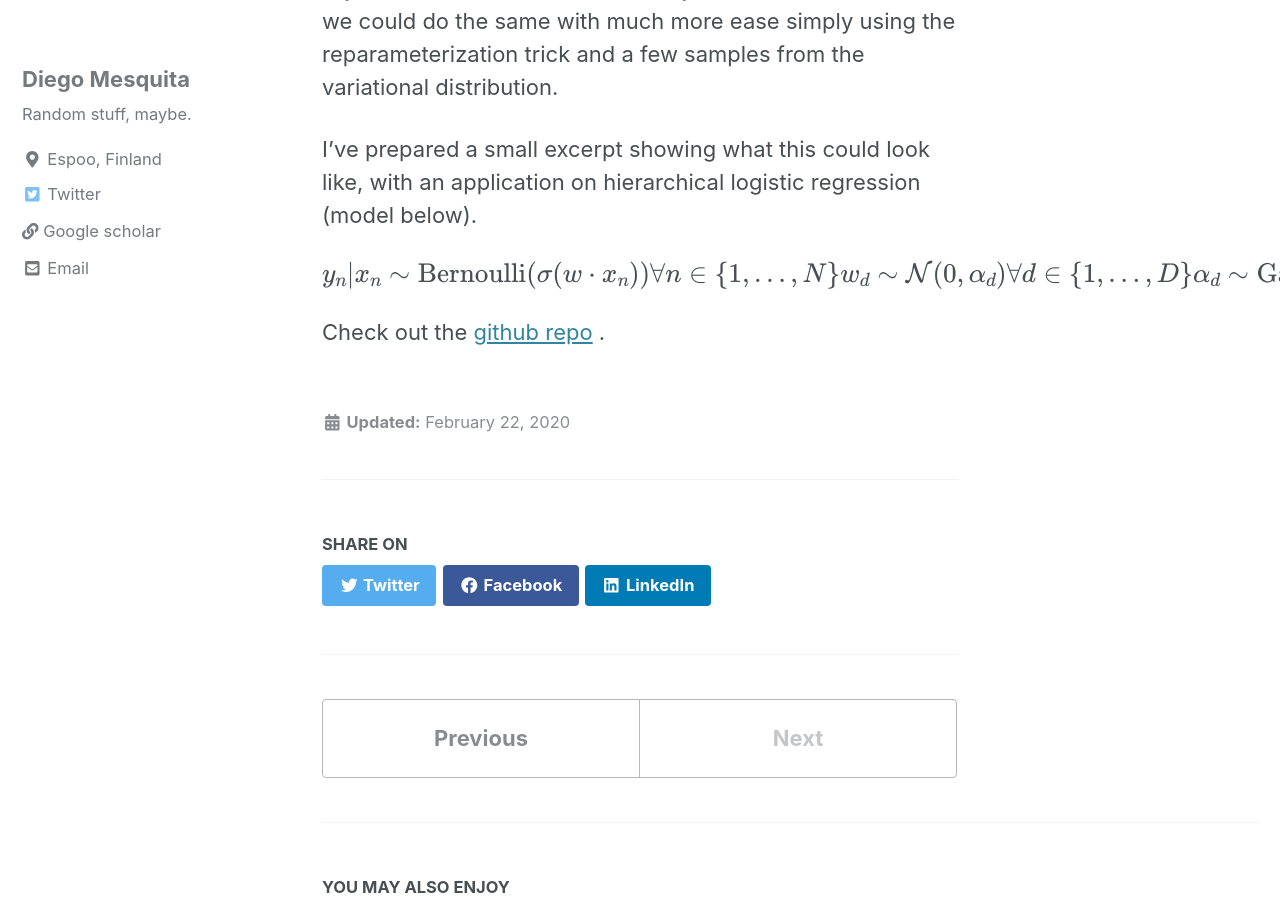
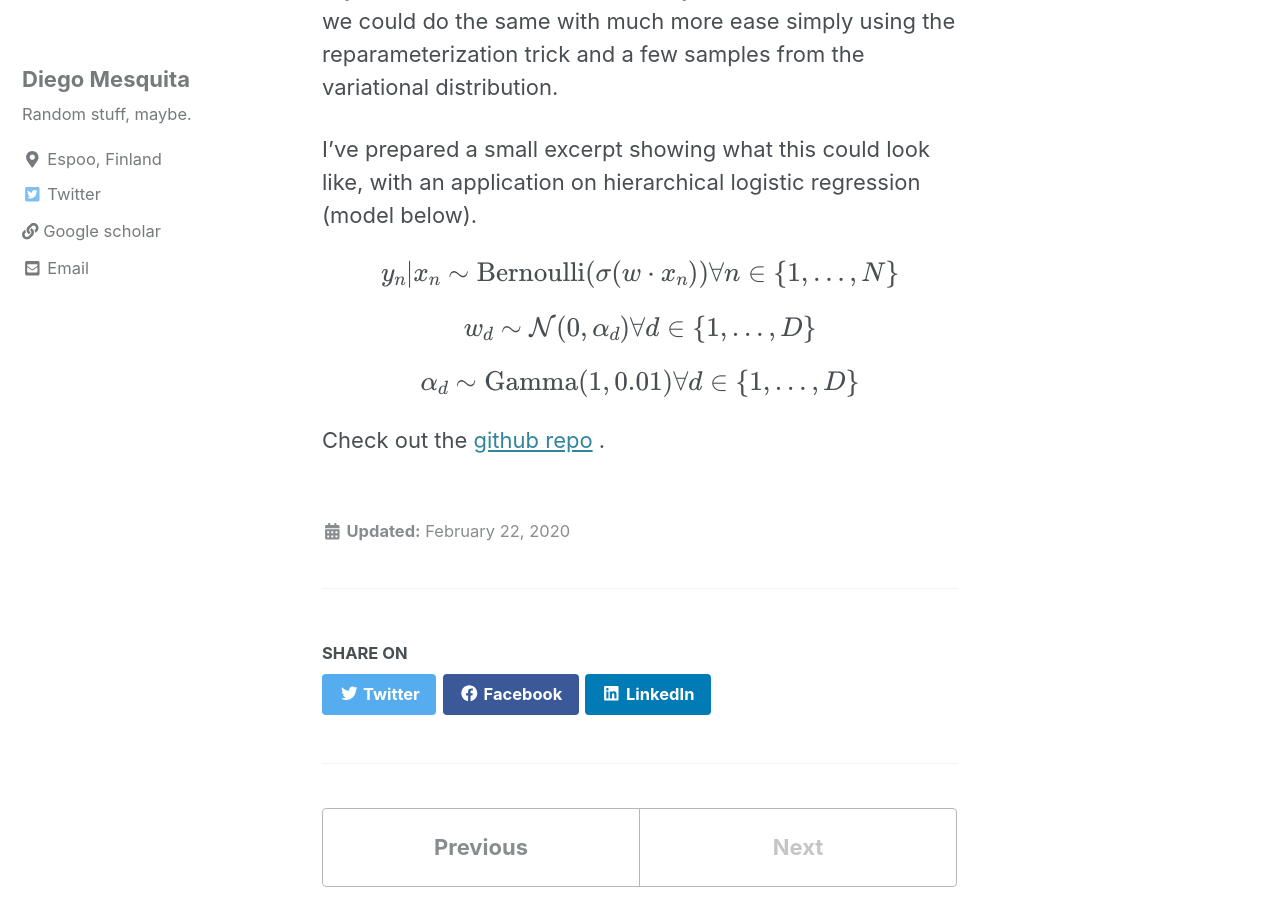
Before and after one commit to weakly-informative/weakly-informative.github.io, a Jekyll site: the page built from _posts/2020-02-22-Non-parametric variational inference with PyTorch.md, in a window 1280 px wide and 900 px high, scrolled down 771 px. Built offline with Jekyll 4.4.1, drawn with Linux system fonts in a browser that asks for light colours; cached includes are drawn as plain includes; nearby versions of some CDN libraries; formulas are drawn with MathJax 3.

```diff
--- a/_posts/2020-02-22-Non-parametric variational inference with PyTorch.md
+++ b/_posts/2020-02-22-Non-parametric variational inference with PyTorch.md
@@ -7,6 +7,10 @@ With these tools, we could do the same with much more ease simply using the repa
 
 I've prepared a small excerpt  showing what this could look like, with an application on hierarchical logistic regression (model below).
 
-$$ y_n | x_n \sim \text{Bernoulli}(\sigma( w \cdot x_n ))  \forall n \in \{1, \ldots, N\} \\ w_d  \sim \mathcal{N}(0, \alpha_d)   \forall d \in \{1, \ldots, D\}\\ \alpha_d \sim \text{Gamma}(1, 0.01)   \forall d \in \{1, \ldots, D\} $$
+$$ y_n | x_n \sim \text{Bernoulli}(\sigma( w \cdot x_n ))  \forall n \in \{1, \ldots, N\} $$
+
+$$ w_d  \sim \mathcal{N}(0, \alpha_d)   \forall d \in \{1, \ldots, D\} $$
+
+$$\alpha_d \sim \text{Gamma}(1, 0.01)   \forall d \in \{1, \ldots, D\} $$
 
 Check out the [github repo](https://github.com/weakly-informative/NPVI) .
```
